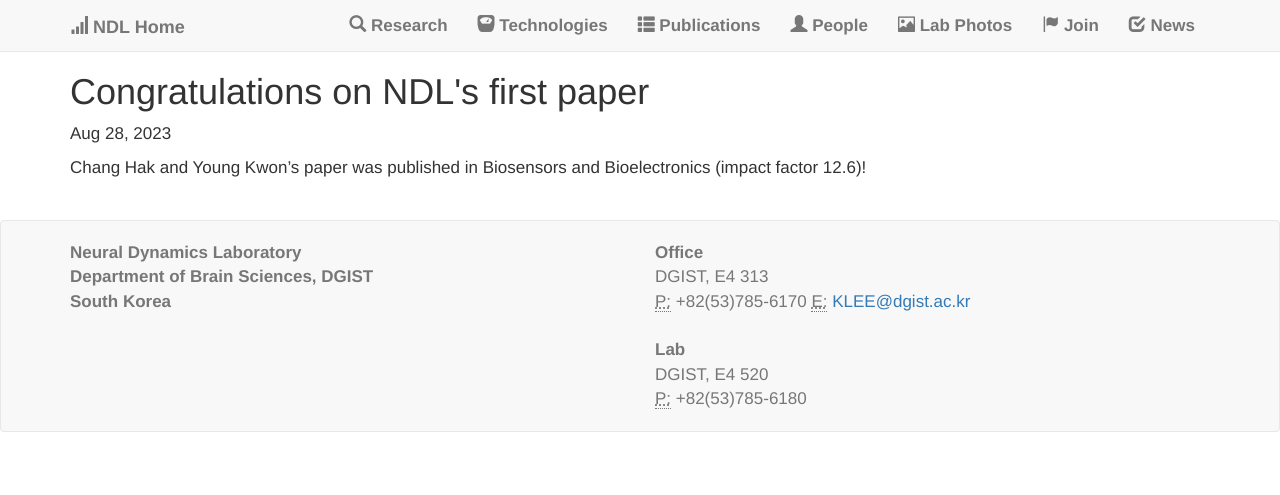
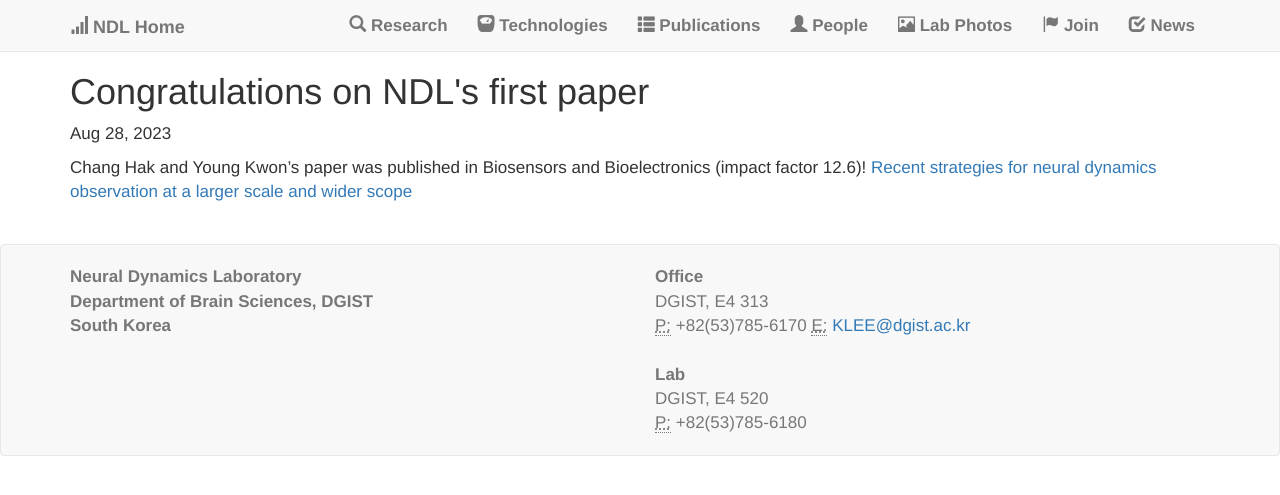
Before and after one commit to kleelab/kleelab.github.io, a Jekyll site: the page built from _posts/2023-08-28- Publication.md, in a window 1280 px wide. Shown: the top 495 px of the page. Built offline with Jekyll 4.4.1, drawn with Linux system fonts in a browser that asks for light colours; nearby versions of some CDN libraries; a style sheet for code colours, icons or effects is not loaded.

Commit message:
Update 2023-08-28- Publication.md

```diff
--- a/_posts/2023-08-28- Publication.md
+++ b/_posts/2023-08-28- Publication.md
@@ -2,6 +2,7 @@
 layout: post
 title: Congratulations on NDL's first paper
 date:   2023-08-28
-excerpt: https://doi.org/10.1016/j.bios.2023.115638
+excerpt:
 ---
 Chang Hak and Young Kwon's paper was published in Biosensors and Bioelectronics (impact factor 12.6)!
+<a href="https://doi.org/10.1016/j.bios.2023.115638"> Recent strategies for neural dynamics observation at a larger scale and wider scope </a>
```
